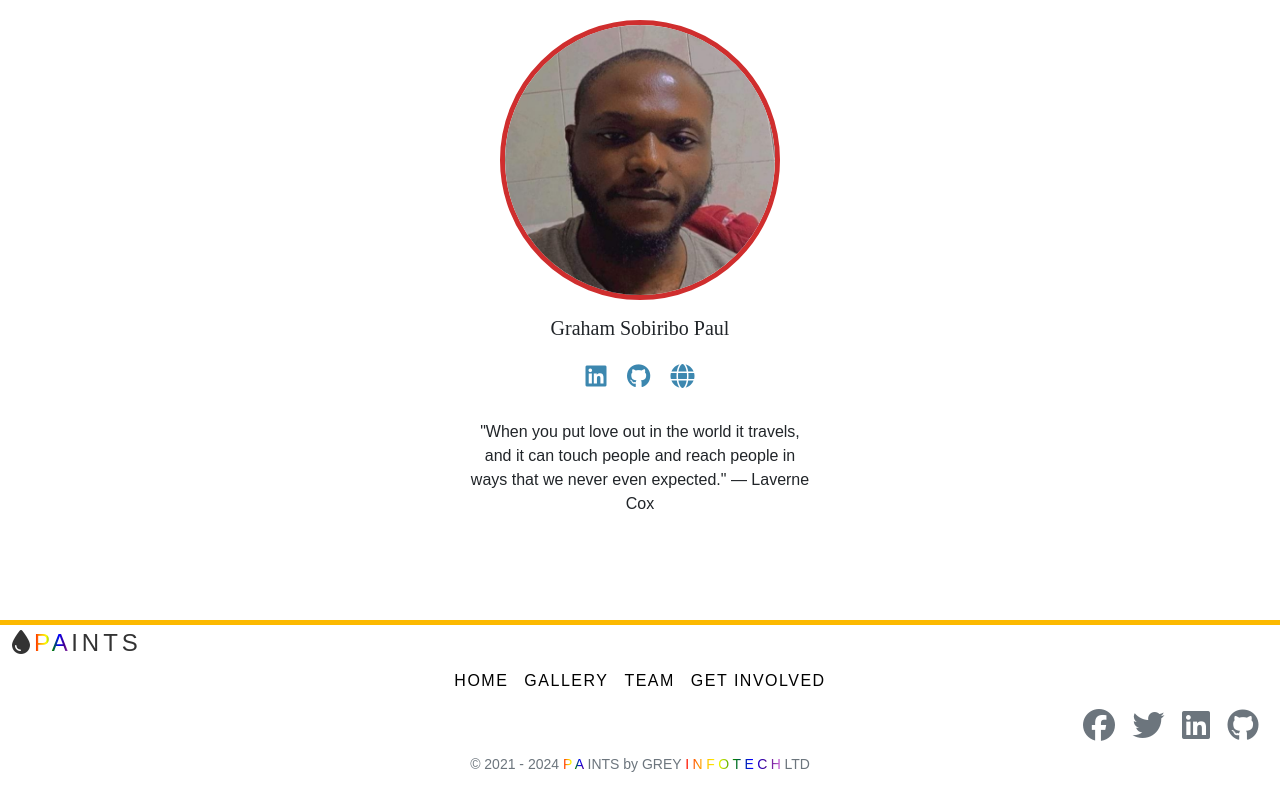
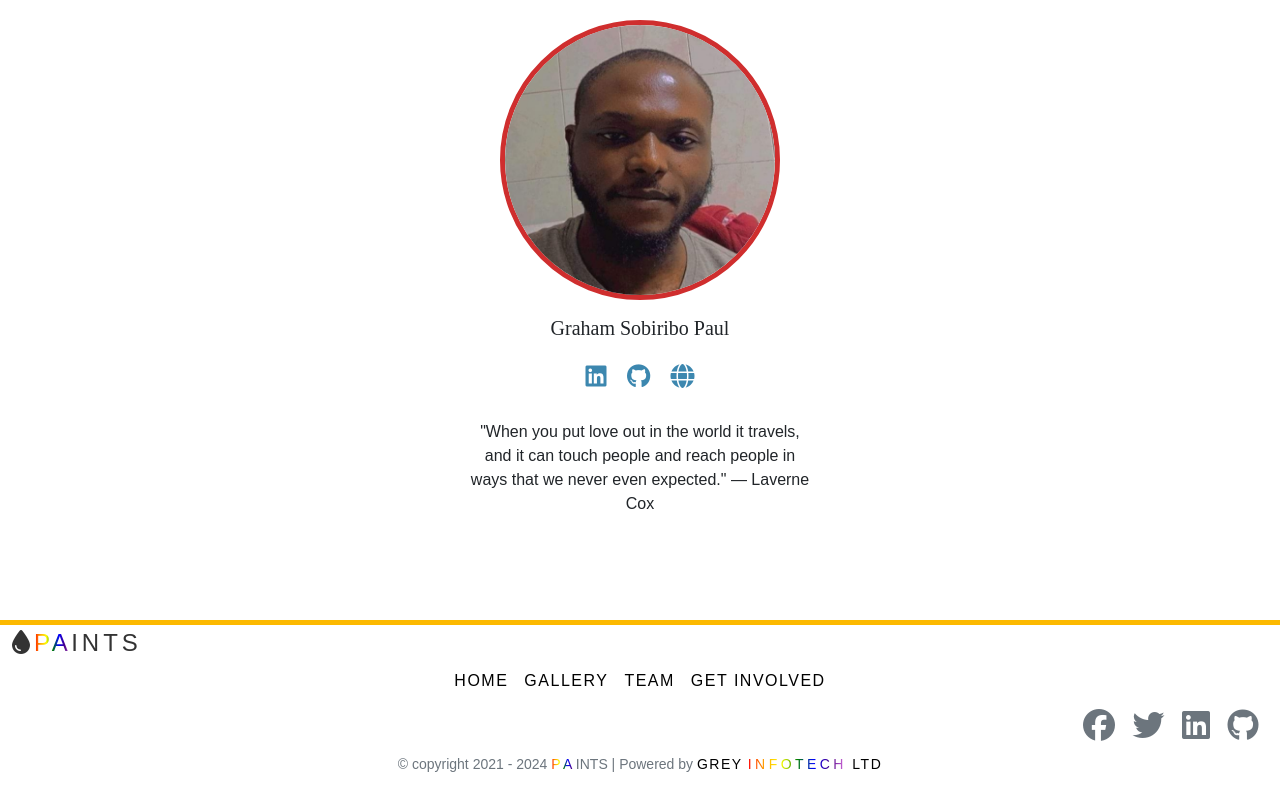
Before and after one commit to GREY-INFOTECH-LTD/Paints, a plain HTML site: page team.html in a window 1280 px wide. Shown: the part 306-1106 px from the top of the page. Drawn offline with nearby package versions, Linux system fonts and the light colour scheme; a web font is replaced by a local one.

Commit message:
link for team page completion

```diff
--- a/team.html
+++ b/team.html
@@ -234,9 +234,10 @@
                     class="nav-link px-2 text-muted"><i class="fa-brands fa-github"></i></a></li>
         </ul>
         <div>
-            <p class="text-center text-muted"><small>© 2021 - 2024 <span
-            class="rainbow-text">PA</span>INTS by GREY <span
-            class="rainbow-text">INFOTECH</span>LTD</small>
+            <p class="text-center text-muted">
+                <small>© copyright 2021 - 2024 <span
+                    class="rainbow-text">PA</span>INTS | Powered by <a href="https://www.greyinfotech.com.ng" target="_blank">GREY <span
+                    class="rainbow rainbow-text">INFOTECH</span> LTD </a> </small>
             </p>
         </div>
     </footer>
```
